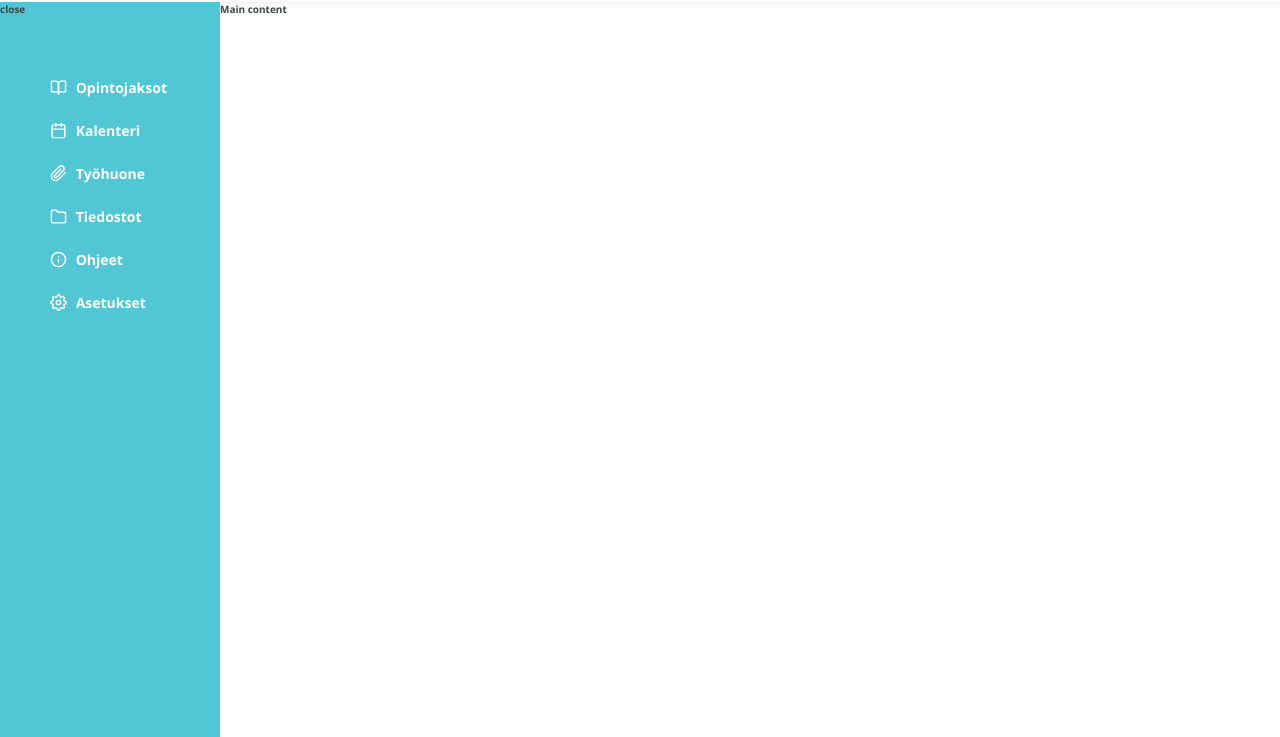
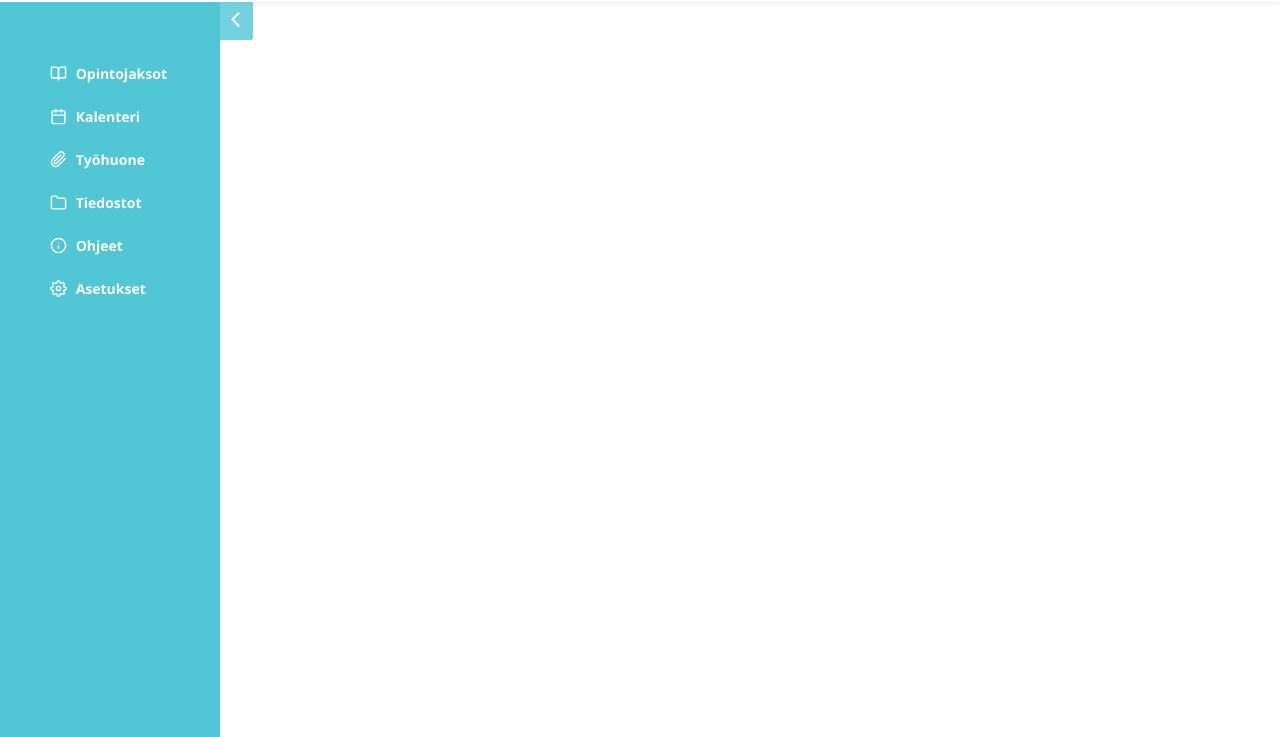
Before and after one commit to karokosmos/moodle-redesign, a website: page index.html in a window 1280 px wide. Shown: the part 63-800 px from the top of the page. Drawn offline with nearby package versions, Linux system fonts and the light colour scheme.

Commit message:
Add styles and functionality to navigation

```diff
--- a/index.html
+++ b/index.html
@@ -38,7 +38,9 @@
 
   <!-- SIDE NAVIGATION -->
   <nav class="nav">
-    <p>close</p>
+    <button class="nav__toggle-btn">
+      <img class="nav__toggle-icon" src="/img/svg/chevron-left.svg" alt="Hide nav">
+    </button>
     <ul class="nav__list">
       <li class="nav__item">
         <a href="#" class="nav__link">
@@ -79,10 +81,19 @@
     </ul>
   </nav>
 
+  <!-- NAVIGATION BUTTON (WHEN NAV IS HIDDEN) -->
+  <!--
+  <button class="expand-nav-btn is-hidden">
+      <img class="expand-nav-btn__icon" src="/img/svg/chevron-right.svg" alt="Expand nav">
+  </button>
+  -->
+
   <!-- MAIN CONTENT (COURSES) -->
   <main class="courses">
-    Main content
+
   </main>
+
+  <script src="js/main.js"></script>
 
 </body>
 
--- /dev/null
+++ b/js/main.js
@@ -0,0 +1,9 @@
+const nav = document.querySelector('.nav');
+const toggleBtn = nav.querySelector('.nav__toggle-btn');
+const toggleIcon = nav.querySelector('.nav__toggle-icon');
+
+// Toggle show/hide for side navigation
+toggleBtn.addEventListener('click', _ => {
+  nav.classList.toggle('is-hidden');
+  toggleIcon.classList.toggle('rotate-icon');
+});
--- a/sass/_base.scss
+++ b/sass/_base.scss
@@ -1,6 +1,8 @@
 // VARIABLES
 $color-grey-light: #E9E9E9;
 $color-grey-dark: #3A4548;
+
+// Needs to be set with root to be changed with Javascript? For the color widget
 $color-primary: #51C7D6; //#EAB1EF;
 
 $font-primary: 'Open Sans', sans-serif;
--- a/sass/_nav.scss
+++ b/sass/_nav.scss
@@ -1,6 +1,8 @@
 .nav {
   background-color: $color-primary;
   height: calc(100vh - 6.5rem); // Browser height - header height
+  position: relative;
+  transition: all .3s ease-in-out;
 
   &__list {
     list-style-type: none;
@@ -8,12 +10,10 @@
   }
 
   &__item {
-    //padding-bottom: 2.5rem;
     transition: all .2s;
   }
 
   &__item:hover {
-    //transform: scale(1.1);
     transform: translateX(-4px);
   }
 
@@ -30,4 +30,37 @@
     margin-bottom: -3px;
     margin-right: 5px;
   }
+
+  &__toggle-btn {
+    background: $color-primary;
+    border: none;
+    color: #fff;
+    position: absolute;
+    right: -3.3rem;
+    top: 0;
+    cursor: pointer;
+    outline: none;
+    border-bottom-right-radius: 2px;
+    opacity: 0.8;
+  }
+
+  &__toggle-btn:hover {
+    opacity: 0.9;
+  }
+
+  &__toggle-icon {
+    padding: 5px;
+    width: 3.5rem;
+    transition: all .3s ease-in-out;
+  }
 }
+
+// JS: Class to hide/show nav on toggle
+.is-hidden {
+  transform: translateX(-22rem);
+}
+
+// JS: Rotate icon on toggle
+.rotate-icon {
+  transform: rotate(180deg);
+}
```
Also changed, not shown: css/style.css, img/svg/chevron-left.svg (added), img/svg/chevron-right.svg (added), img/svg/menu.svg (added), img/svg/x-circle.svg (added).
